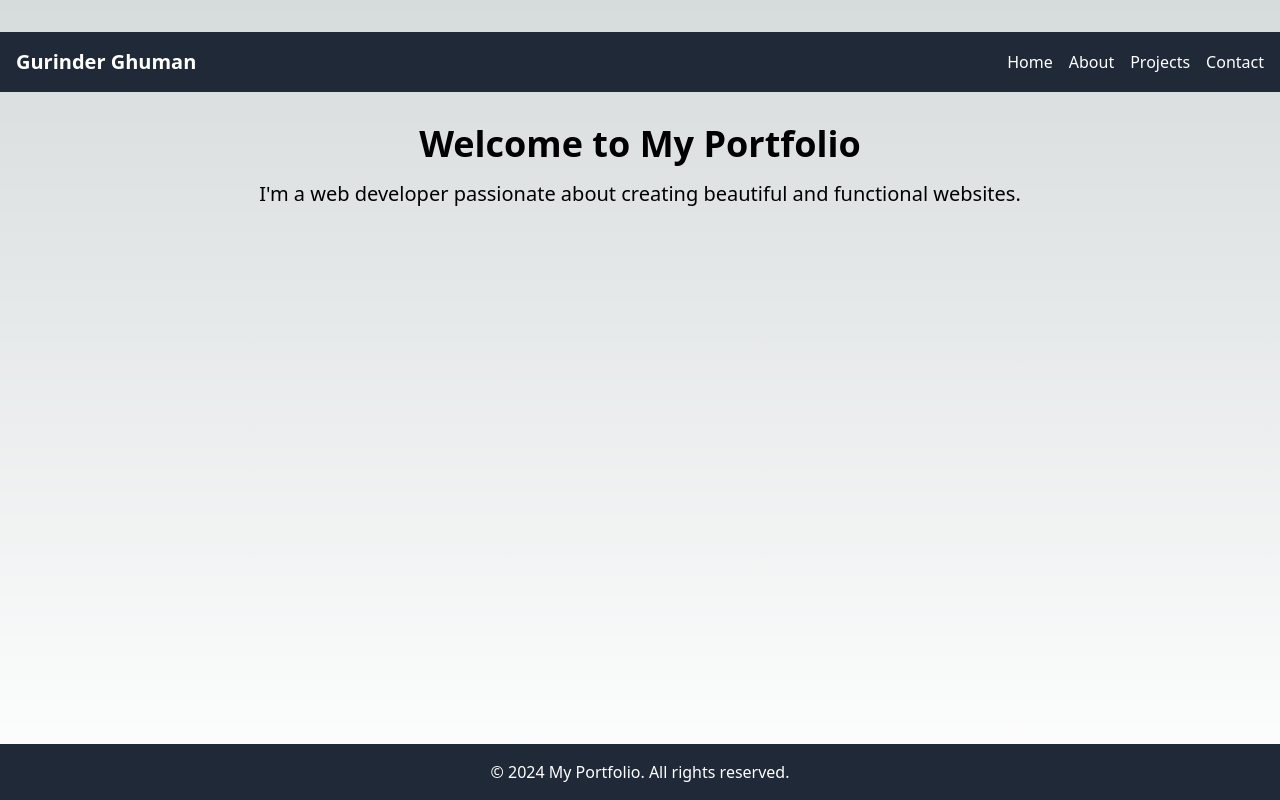
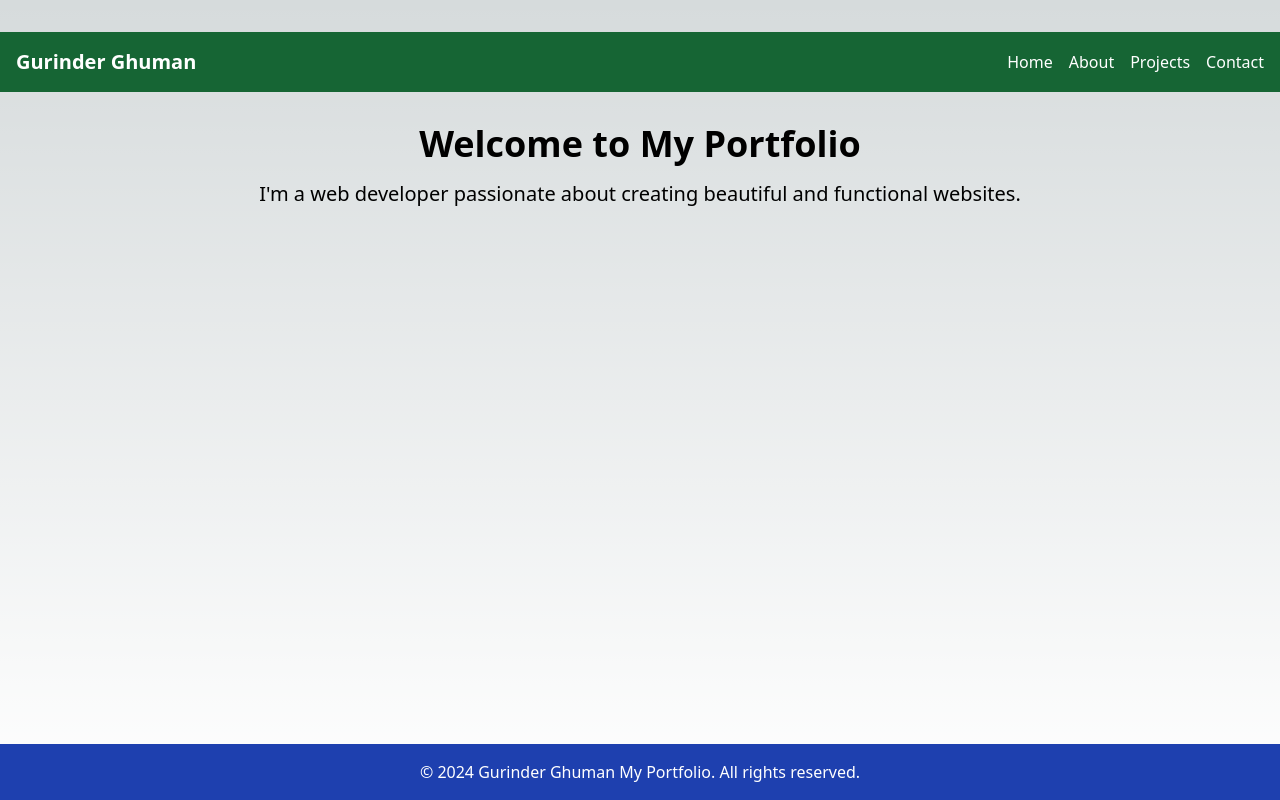
Before and after one commit to gurinderghuman/portfolio-website, a Next.js app: page / in a window 1280 px wide. Built offline with nearby package versions, Linux system fonts and the light colour scheme.

Commit message:
update footer

```diff
--- a/src/app/components/Footer.tsx
+++ b/src/app/components/Footer.tsx
@@ -2,9 +2,9 @@ import React from 'react';
 
 const Footer = () => {
   return (
-    <footer className="bg-gray-800 text-white p-4 mt-8">
+    <footer className="bg-blue-800 text-white p-4 mt-8">
       <div className="container mx-auto text-center">
-        <p>&copy; {new Date().getFullYear()} My Portfolio. All rights reserved.</p>
+        <p>&copy; {new Date().getFullYear()} Gurinder Ghuman My Portfolio. All rights reserved.</p>
       </div>
     </footer>
   );
--- a/src/app/components/Navbar.tsx
+++ b/src/app/components/Navbar.tsx
@@ -3,7 +3,7 @@ import Link from 'next/link';
 
 const Navbar = () => {
   return (
-    <nav className="bg-gray-800 text-white p-4 mt-8">
+    <nav className="bg-green-800 text-white p-4 mt-8">
       <div className="container mx-auto flex justify-between items-center">
         <Link href="/" className="text-xl font-bold">Gurinder Ghuman</Link>
         <ul className="flex space-x-4">
```
